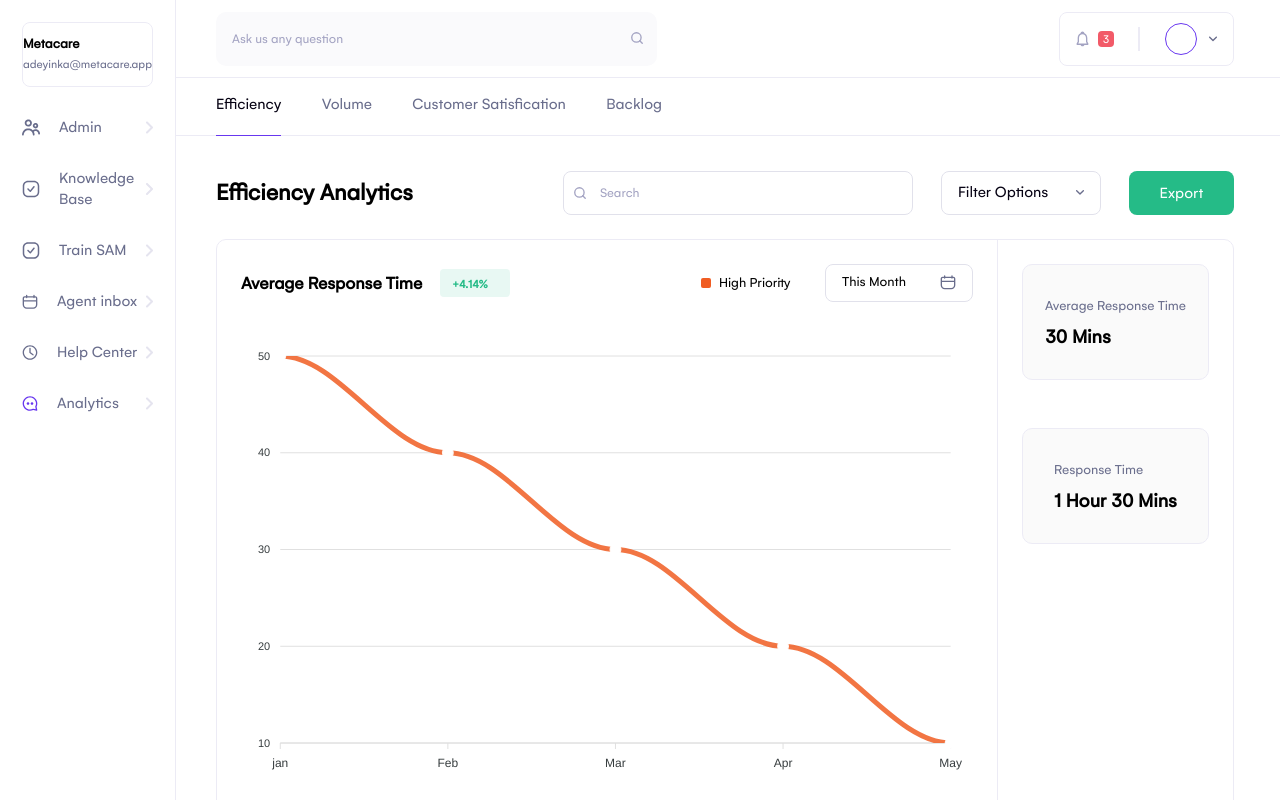
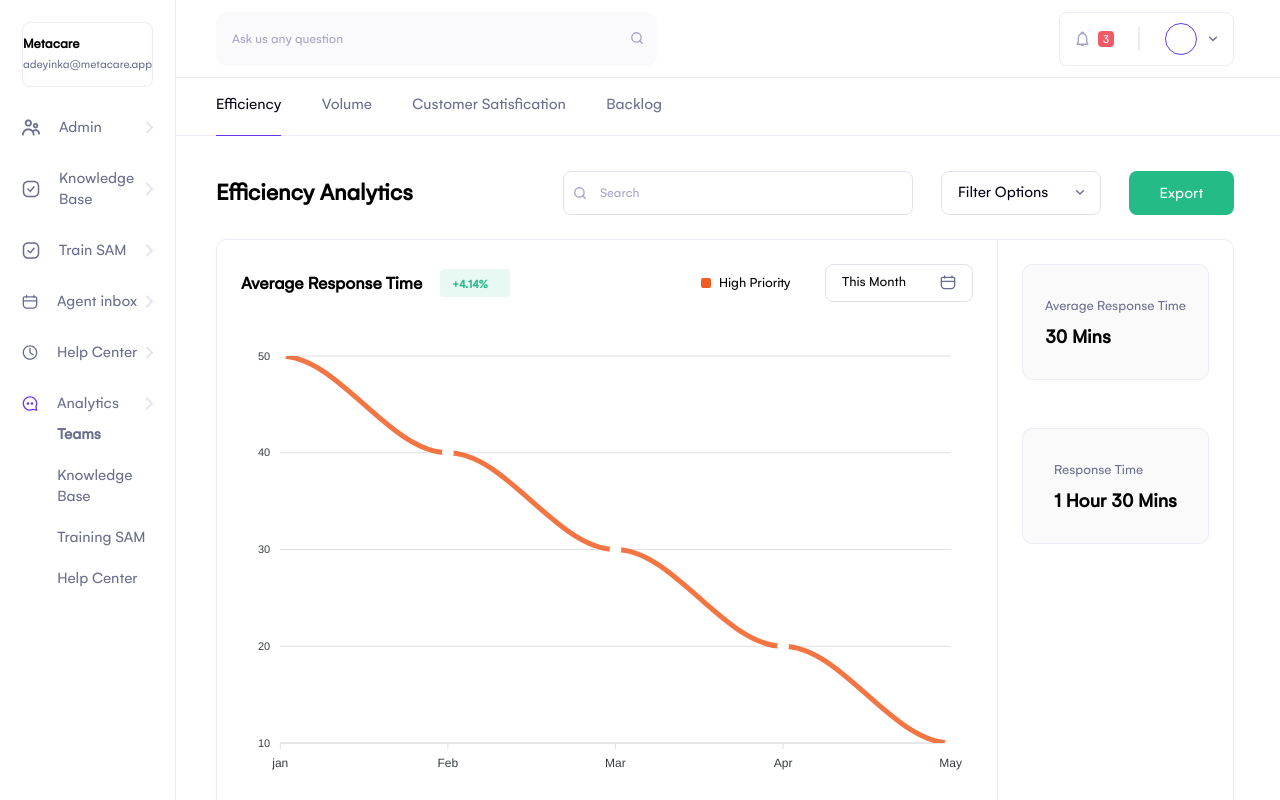
Before and after one commit to 5iveemmy/Efficiency, a React (Create React App) app: page / in a window 1280 px wide. Built offline with nearby package versions, Linux system fonts and the light colour scheme.

Commit message:
finish up project

```diff
--- a/src/components/Header/Eff.js
+++ b/src/components/Header/Eff.js
@@ -19,6 +19,10 @@ const EffNavList = styled.ul`
 const EffList = styled.li`
   color: ${({ deep }) => (deep ? "#060213" : "#696D8C")};
   border-bottom: ${({ border }) => (border ? "1px solid #6837EF" : "none")};
+
+  &:hover {
+    border-bottom: 1px solid #6837ef;
+  }
 `;
 
 const Eff = () => {
--- a/src/components/Header/Top.js
+++ b/src/components/Header/Top.js
@@ -82,6 +82,7 @@ const Circle = styled.div`
 
 const CircleArrow = styled.img`
   padding-left: 12px;
+  cursor: pointer;
 `;
 
 const Line = styled.hr`
@@ -92,6 +93,7 @@ const Line = styled.hr`
 const Bell = styled.img`
   width: 13.5px;
   height: 15.75px;
+  cursor: pointer;
 `;
 
 const BellNumDiv = styled.div`
--- a/src/components/SideBar/SideBar.js
+++ b/src/components/SideBar/SideBar.js
@@ -57,6 +57,16 @@ const ItemText = styled.p`
 
 const ItemArrow = styled.img``;
 
+const SubItemList = styled.ul`
+  list-style: none;
+`;
+
+const SubItem = styled.li`
+  padding: 10px 0;
+  margin-left: 2.2rem;
+  font-weight: ${({ heavy }) => (heavy ? "bold" : "normal")};
+`;
+
 const SideBar = () => {
   return (
     <Side>
@@ -80,6 +90,12 @@ const SideBar = () => {
                 </Item>
               );
             })}
+            <SubItemList>
+              <SubItem heavy>Teams</SubItem>
+              <SubItem>Knowledge Base</SubItem>
+              <SubItem>Training SAM</SubItem>
+              <SubItem>Help Center</SubItem>
+            </SubItemList>
           </ItemsWrap>
         </Items>
       </SideWrap>
```
